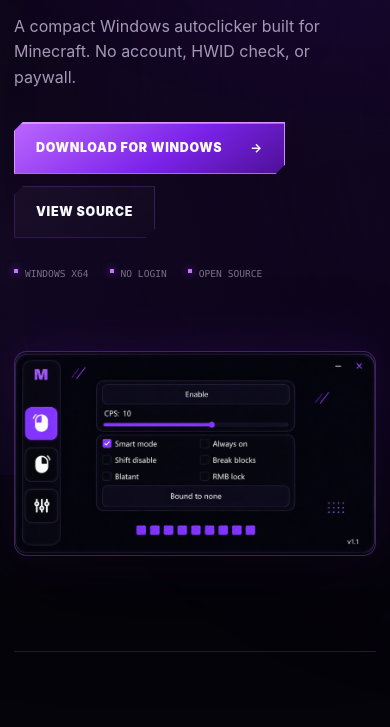
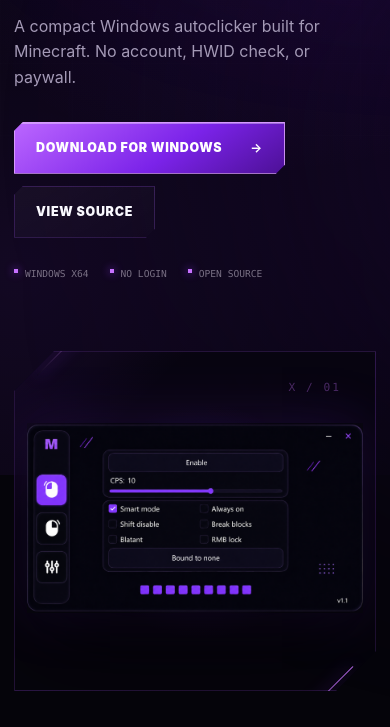
Before and after one commit to xanenax/MetaClicker, a plain HTML site: page docs/index.html in a window 390 px wide. Shown: the part 369-1096 px from the top of the page. Drawn offline with Linux system fonts and the light colour scheme.

Commit message:
Publish current local website version

```diff
--- a/docs/index.html
+++ b/docs/index.html
@@ -74,11 +74,16 @@
         </div>
 
         <div class="product-visual" aria-label="MetaClicker interface">
+          <div class="visual-index" aria-hidden="true">X / 01</div>
           <img
             class="real-app-shot"
             src="assets/screenshots/metaclicker-main-clean.png"
             alt="MetaClicker 1.1 clicker panel"
           >
+          <div class="visual-caption">
+            <span>META CLICKER // VERSION 1.1</span>
+            <b>NEW UNIFIED DESIGN</b>
+          </div>
         </div>
       </section>
 
--- a/docs/styles.css
+++ b/docs/styles.css
@@ -323,9 +323,15 @@
 
 .product-visual {
   position: relative;
-  min-height: 0;
+  min-height: 540px;
   display: grid;
   place-items: center;
+  border: 1px solid rgba(169, 92, 255, 0.18);
+  background:
+    linear-gradient(135deg, rgba(146, 53, 255, 0.09), transparent 25%),
+    radial-gradient(circle at 52% 50%, rgba(146, 53, 255, 0.14), transparent 47%),
+    rgba(8, 6, 14, 0.72);
+  clip-path: polygon(40px 0, 100% 0, 100% calc(100% - 40px), calc(100% - 40px) 100%, 0 100%, 0 40px);
 }
 
 .real-app-shot {
@@ -333,9 +339,6 @@
   width: min(94%, 760px);
   height: auto;
   object-fit: contain;
-  overflow: hidden;
-  border: 1px solid rgba(169, 92, 255, 0.34);
-  border-radius: 3.5% / 6.2%;
   box-shadow:
     0 38px 95px rgba(0, 0, 0, 0.66),
     0 0 54px rgba(132, 37, 255, 0.18);
@@ -343,7 +346,12 @@
 
 .product-visual::before,
 .product-visual::after {
-  content: none;
+  position: absolute;
+  width: 130px;
+  height: 1px;
+  background: linear-gradient(90deg, transparent, var(--accent-light));
+  box-shadow: 0 0 16px var(--accent);
+  content: "";
 }
 
 .product-visual::before {
@@ -899,7 +907,7 @@
   }
 
   .product-visual {
-    min-height: 0;
+    min-height: 590px;
   }
 
   .project {
@@ -936,8 +944,8 @@
   }
 
   .product-visual {
-    min-height: 0;
-    padding: 0;
+    min-height: 340px;
+    padding: 66px 12px 72px;
   }
 
   .real-app-shot {
```
